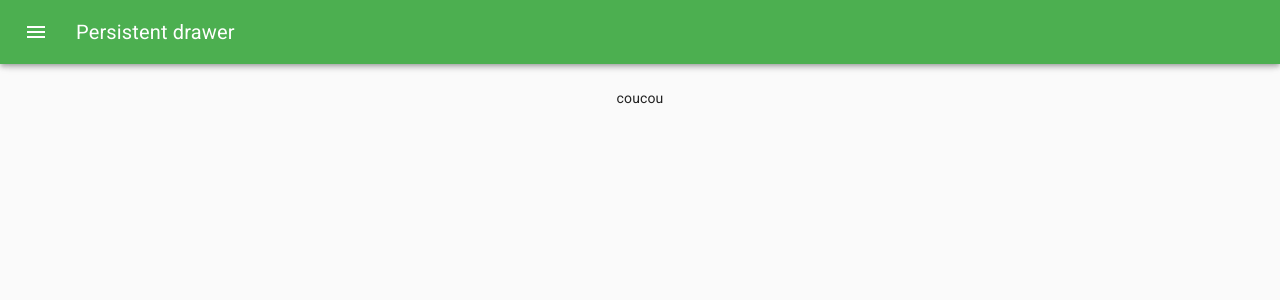
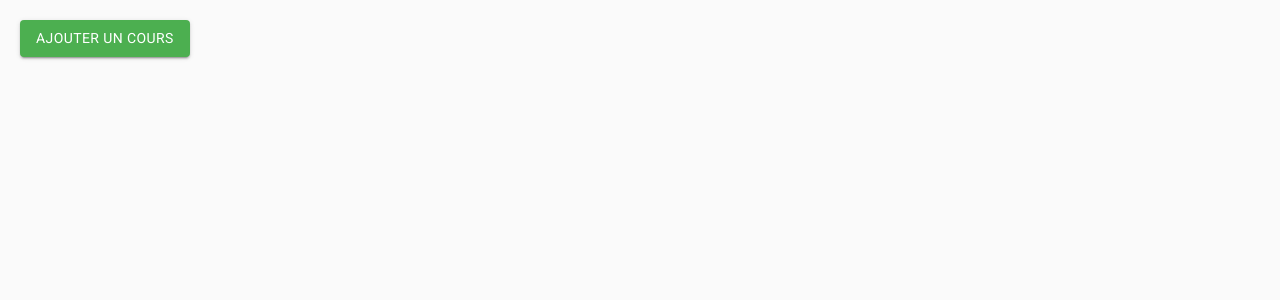
Before and after one commit to WildCodeSchool/2020-11-wns-paris-groupe1-projet-front, a React (Create React App) app: page / in a window 1280 px wide. Shown: the top 300 px of the page. Built offline with nearby package versions, Linux system fonts and the light colour scheme; sample sign-in values are in the browser's storage.

Commit message:
Implementation of context and router in app and modification on tsconfig.

```diff
--- a/src/App.tsx
+++ b/src/App.tsx
@@ -2,35 +2,35 @@ import React from "react"
 import api from "./apollo"
 import {  Switch, Route, BrowserRouter } from "react-router-dom";
 import { ApolloProvider } from "@apollo/client"
+import { LoginContext, isLoggedIn } from './context/login'
 
 import CssBaseline from "@material-ui/core/CssBaseline";
 import { MuiThemeProvider } from "@material-ui/core/styles";
 import { ThemeProvider as StyledThemeProvider } from "styled-components";
 
+import ProtectedRoute from './components/protected-route/ProtectedRoute'
 import SignIn from "./pages/connection/SignIn"
 import SignUp from "./pages/connection/SignUp"
-import SideBar from "./components/layouts/SideBar";
 
 import LightTheme from '../src/themes/light-theme';
+import CourseForm from "./pages/course/CourseForm";
 
 export default function App() {
-
+  localStorage.setItem('token', 'azertyuiop')
   return (
     <ApolloProvider client={api}>
     <CssBaseline />
       <StyledThemeProvider theme={LightTheme}>
         <MuiThemeProvider theme={LightTheme}>
-          <div className="App-header" style={{ display: "flex", justifyContent: "center", alignItems: "center" }}>
-          <SideBar>
-            coucou
-          </SideBar>
             <BrowserRouter>
               <Switch >
                 <Route exact path ="/sign-in" component={SignIn} />
                 <Route  exact path="/sign-up" component={SignUp} />
+                <LoginContext.Provider value={isLoggedIn}>
+                <ProtectedRoute Component={<CourseForm/>} />
+                </LoginContext.Provider>
               </Switch>
             </BrowserRouter>
-          </div>
         </MuiThemeProvider>
       </StyledThemeProvider>
     </ApolloProvider>
--- /dev/null
+++ b/src/components/protected-route/ProtectedRoute.tsx
@@ -0,0 +1,14 @@
+import React from 'react'
+import {useContext} from 'react'
+import {Redirect} from 'react-router-dom'
+import {LoginContext} from '../../context/login'
+
+interface CompProps {
+  Component: React.ReactNode
+}
+
+export default function ProtectedRoute({Component}: CompProps): JSX.Element {
+  const isLoggedIn = useContext(LoginContext)
+
+  return isLoggedIn ? <>{Component}</> : <Redirect to='/sign-in' />
+}
--- /dev/null
+++ b/src/context/login.ts
@@ -0,0 +1,5 @@
+import {createContext} from 'react';
+
+export const isLoggedIn = !!localStorage.getItem('token')
+
+export const LoginContext = createContext({});
--- a/src/pages/course/CourseForm.tsx
+++ b/src/pages/course/CourseForm.tsx
@@ -1,5 +1,6 @@
 import React, { useState } from "react"
 import { useMutation } from "@apollo/client"
+import { LoginContext } from '../../context/login'
 
 import ADD_FILE from "../../apollo/mutations/add-file"
 
@@ -17,6 +18,8 @@ const useStyles = makeStyles((theme: Theme) =>
 )
 
 export default function CourseForm() {
+  // const isLoggedIn = React.useContext(LoginContext) // A mettre dans chaque composant qui devra être protégé
+
   const classes = useStyles()
   const [addFile] = useMutation(ADD_FILE)
   const [showForm, setShowForm] = useState(false)
--- a/tsconfig.json
+++ b/tsconfig.json
@@ -18,7 +18,8 @@
     "resolveJsonModule": true,
     "isolatedModules": true,
     "noEmit": true,
-    "jsx": "react"
+    "jsx": "react",
+    "noImplicitAny": false
   },
   "include": [
     "src"
```
Also changed, not shown: 1 other file (tests, documents, lock files or other folders).
